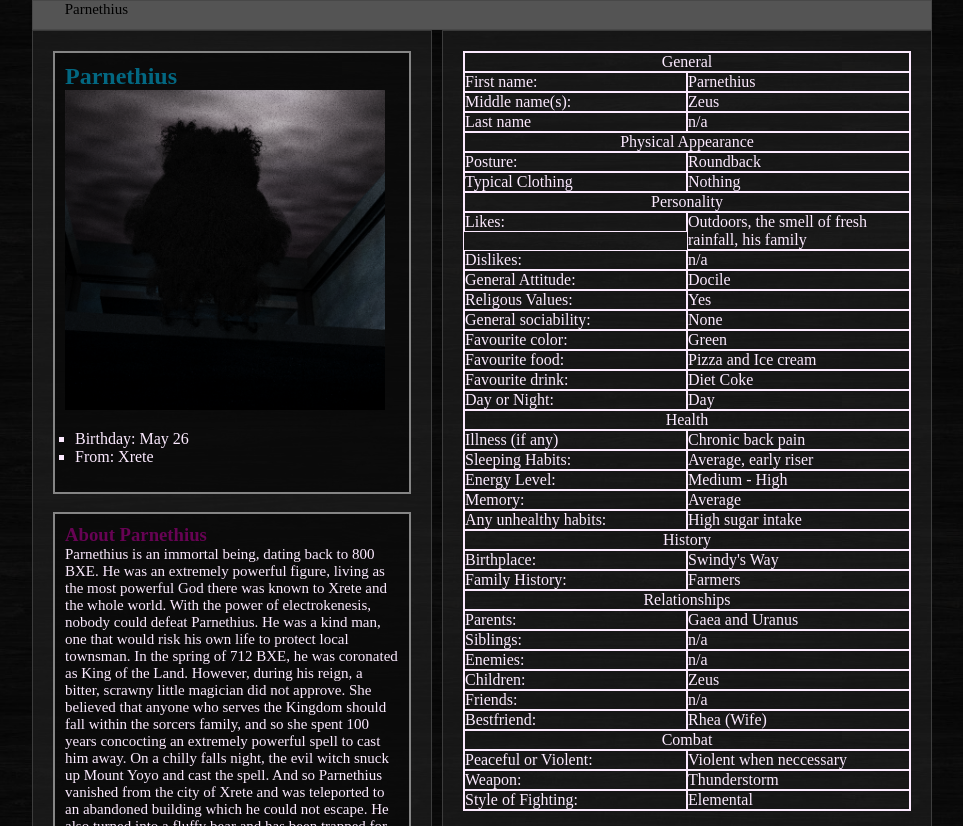
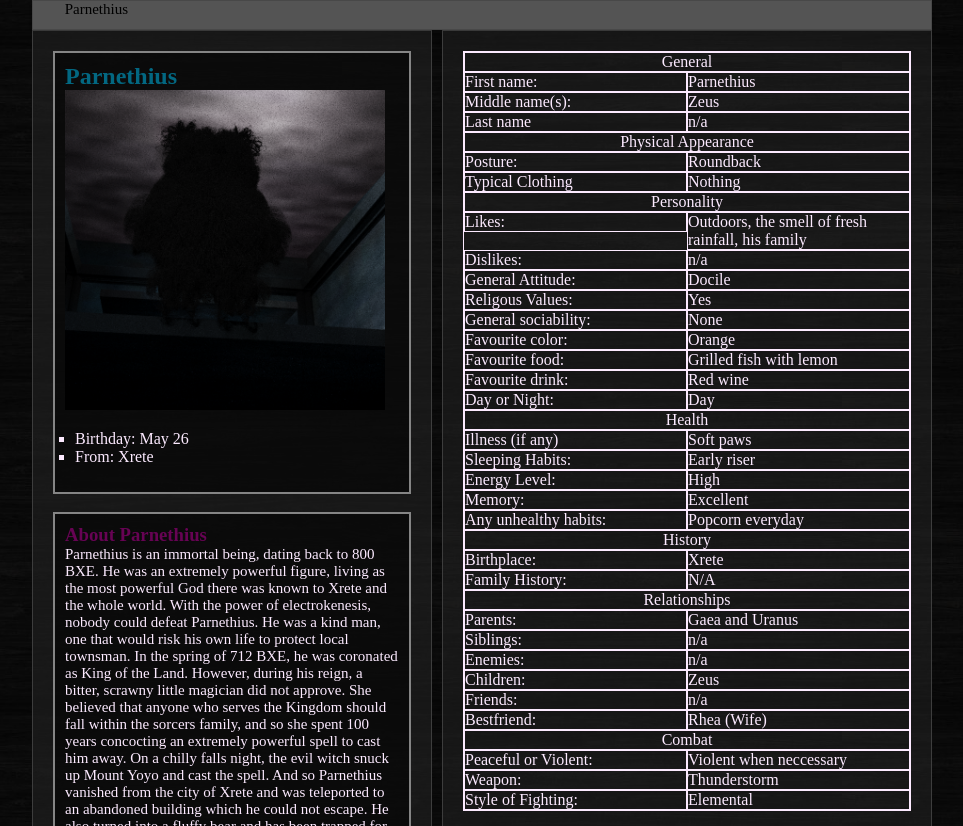
Before and after one commit to audrey-bot/audrey-bot.github.io, a plain HTML site: page parnethius.html in a window 1280 px wide. Shown: the top 826 px of the page, without its empty margins (158-1121 px from the left). Drawn offline with Linux system fonts and the light colour scheme.

Commit message:
parnethius chart update

```diff
--- a/parnethius.html
+++ b/parnethius.html
@@ -106,15 +106,15 @@
                 </tr>
                 <tr>
                     <td class="b">Favourite color:</td>
-                    <td class="c">Green</td>
+                    <td class="c">Orange</td>
                 </tr>
                 <tr>
                     <td class="b">Favourite food:</td>
-                    <td class="c">Pizza and Ice cream</td>
+                    <td class="c">Grilled fish with lemon</td>
                 </tr>
                 <tr>
                     <td class="b">Favourite drink:</td>
-                    <td class="c">Diet Coke</td>
+                    <td class="c">Red wine</td>
                 </tr>
                 <tr>
                     <td class="b">Day or Night:</td>
@@ -123,32 +123,32 @@
                 <tr>
                     <td class="a" style="text-align: center;">Health</td>
                     <td class="b">Illness (if any)</td>
-                    <td class="c">Chronic back pain</td>
+                    <td class="c">Soft paws</td>
                   </tr>
                   <tr>
                     <td class="b">Sleeping Habits:</td>
-                    <td class="c">Average, early riser</td>
+                    <td class="c">Early riser</td>
                 </tr>
                 <tr>
                     <td class="b">Energy Level:</td>
-                    <td class="c">Medium - High</td>
+                    <td class="c">High</td>
                 </tr>
                 <tr>
                     <td class="b">Memory:</td>
-                    <td class="c">Average</td>
+                    <td class="c">Excellent</td>
                 </tr>
                 <tr>
                     <td class="b">Any unhealthy habits:</td>
-                    <td class="c">High sugar intake</td>
+                    <td class="c">Popcorn everyday</td>
                 </tr>
                 <tr>
                     <td class="a" style="text-align: center;">History</td>
                     <td class="b">Birthplace:</td>
-                    <td class="c">Swindy's Way</td>
+                    <td class="c">Xrete</td>
                   </tr>
                   <tr>
                     <td class="b">Family History:</td>
-                    <td class="c">Farmers</td>
+                    <td class="c">N/A</td>
                 </tr>
                 <tr>
                     <td class="a" style="text-align: center;">Relationships</td>
```
